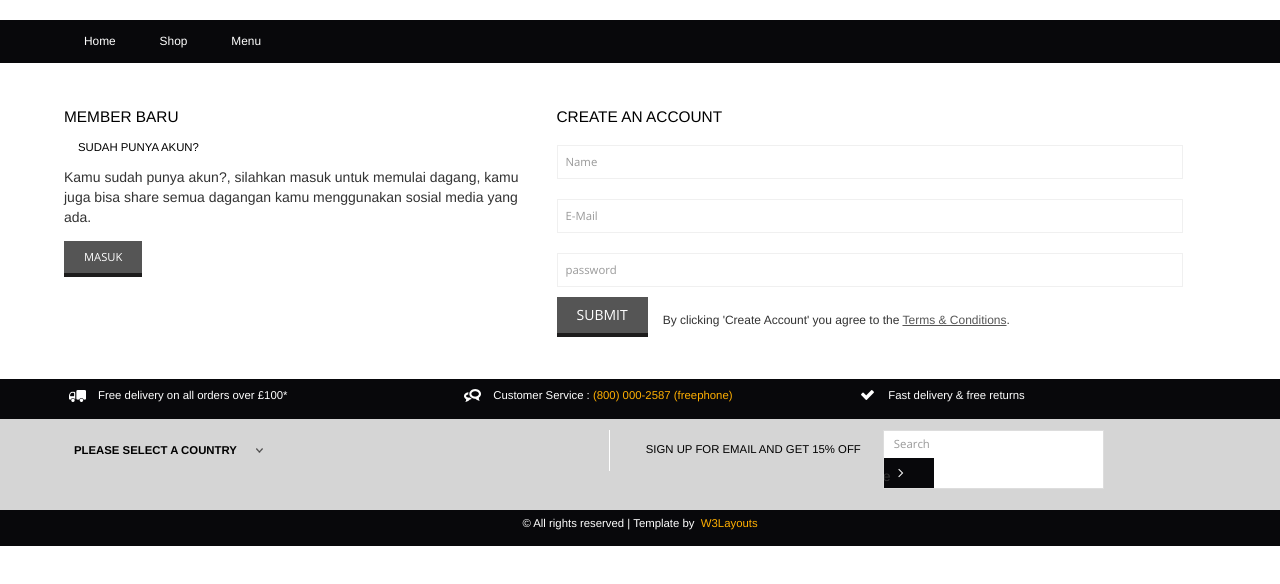
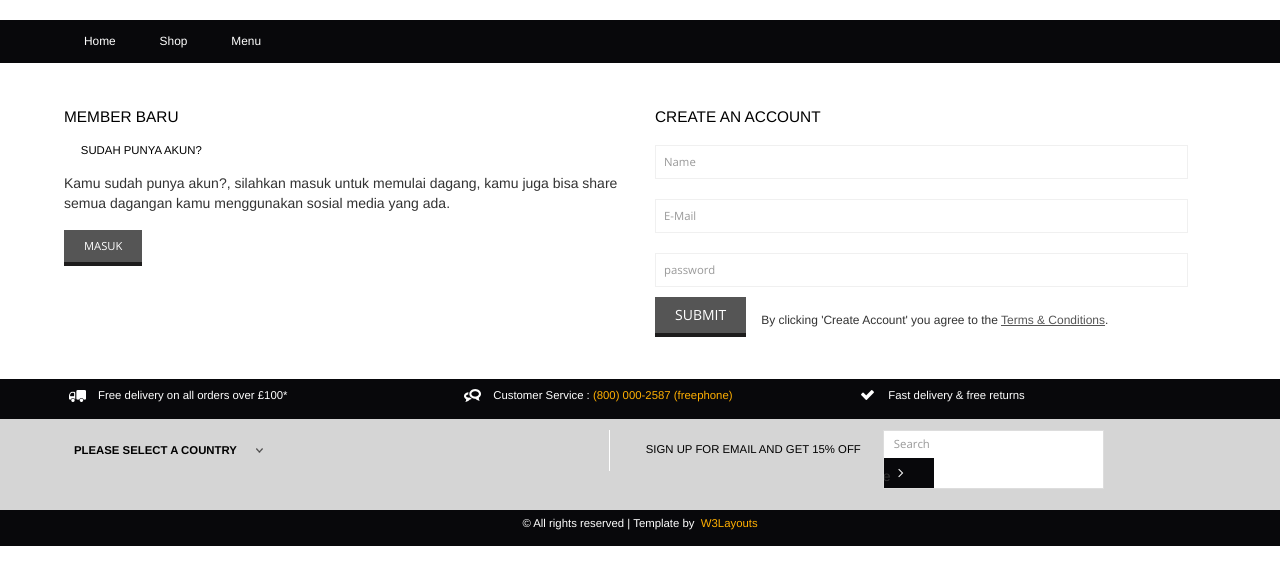
Before and after one commit to salamflamo/urut, a plain HTML site: page register.html in a window 1280 px wide. Drawn offline with nearby package versions, Linux system fonts and the light colour scheme.

Commit message:
benerin register

```diff
--- a/register.html
+++ b/register.html
@@ -177,7 +177,7 @@ License URL: http://creativecommons.org/licenses/by/3.0/
        <div class="register_account">
           	<div class="wrap">
               <div class="row">
-                <div class="col-lg-5">
+                <div class="col-lg-6">
           					<h4 class="title">Member Baru</h4>
           					<h5 class="sub_title">Sudah punya akun?</h5>
           					<p>
@@ -189,7 +189,7 @@ License URL: http://creativecommons.org/licenses/by/3.0/
           					 <div class="clear"></div>
                 </div>
                 <form class="" action="index.html" method="post">
-      	        <div class="col-lg-7">
+      	        <div class="col-lg-6">
                   <h4 class="title">Create an Account</h4>
 
       		   			 <div><input type="text" value="Name" onfocus="this.value = '';" onblur="if (this.value == '') {this.value = 'Name';}"></div>
```
